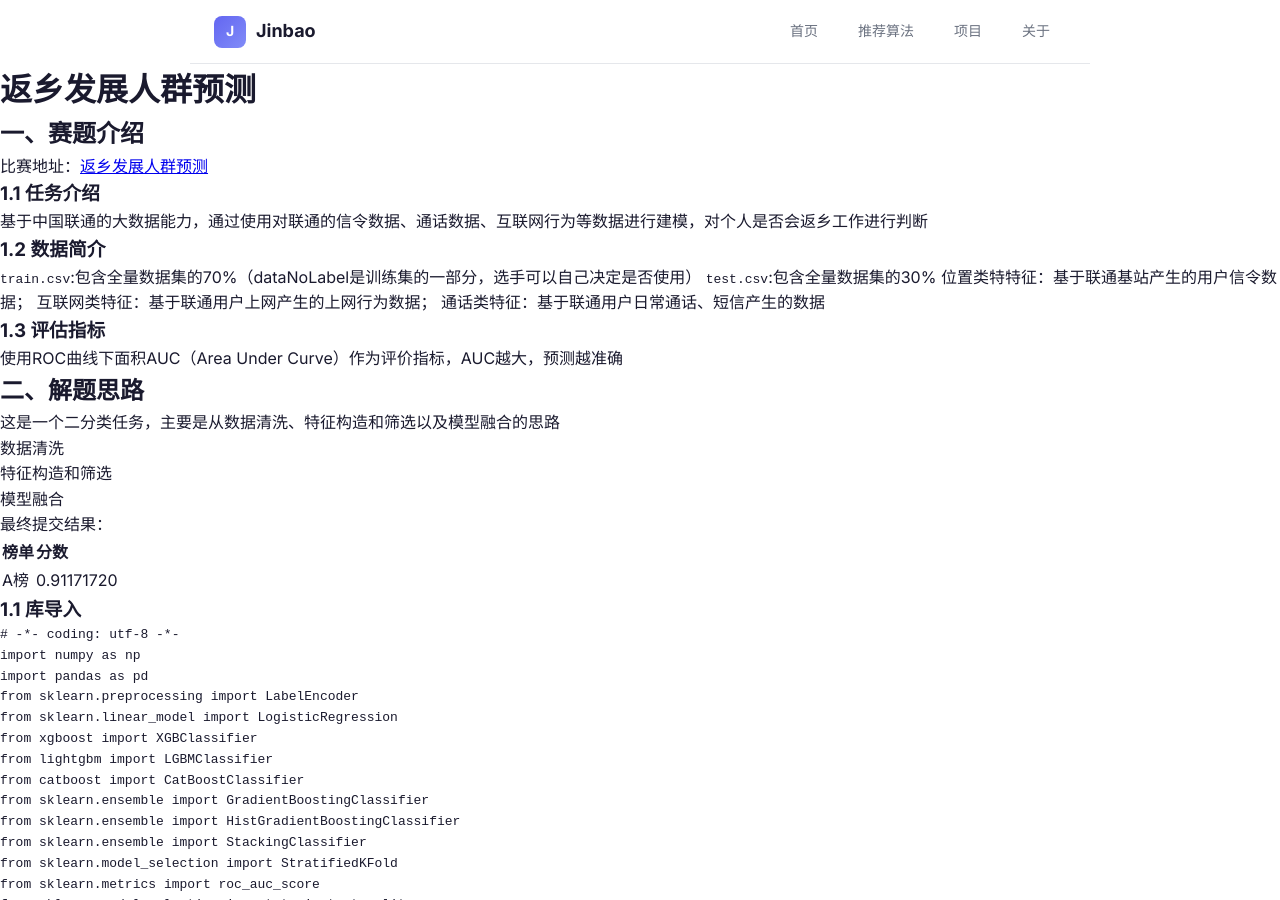
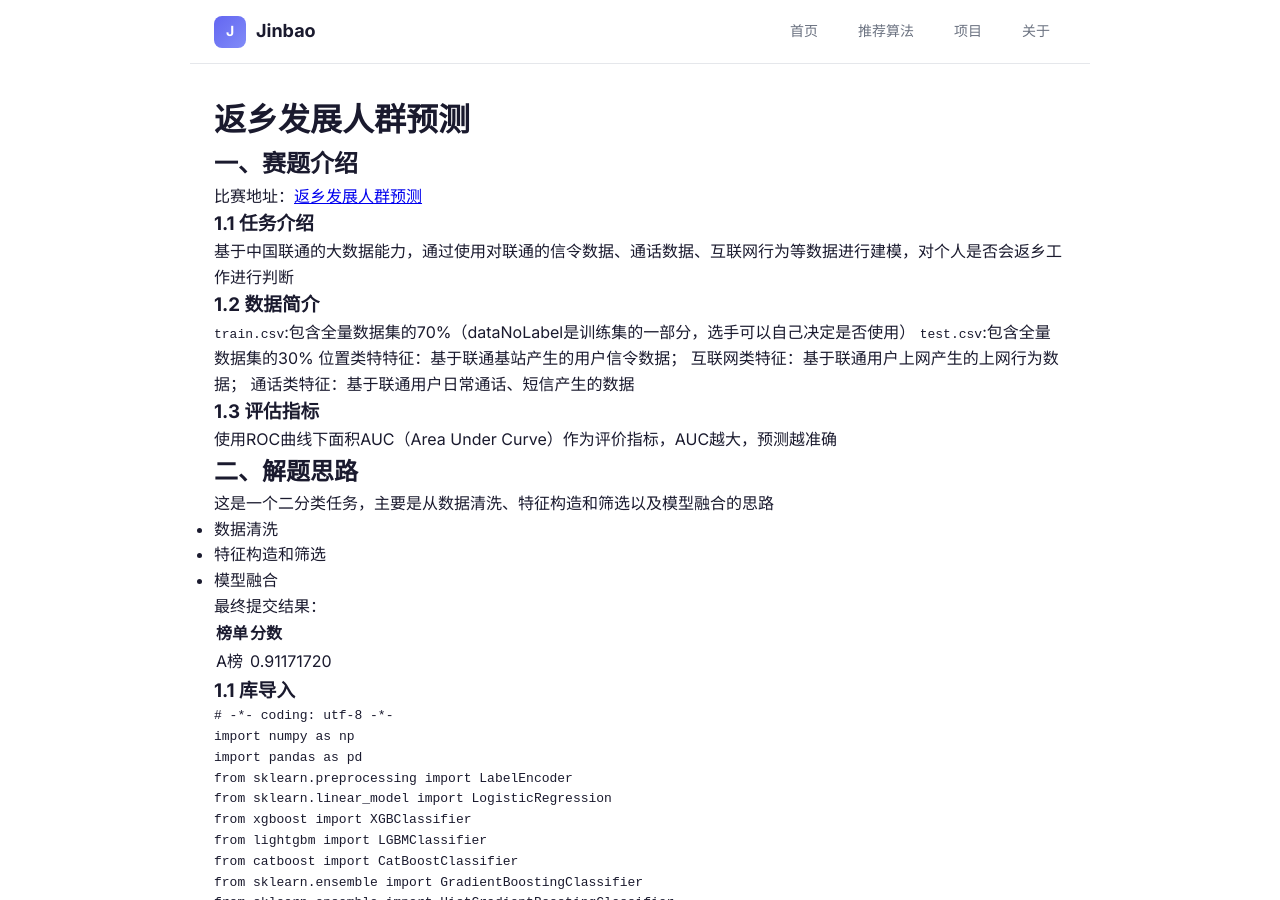
Before and after one commit to JinbaoSite/jinbaosite.github.io, a Jekyll site: the page built from 581.md, in a window 1280 px wide and 900 px high. Built offline with Jekyll 4.4.1, drawn with Linux system fonts in a browser that asks for light colours; our own code applies the rules of GitHub Pages for plain Markdown files.

Commit message:
Update default.html

```diff
--- a/_layouts/default.html
+++ b/_layouts/default.html
@@ -1,18 +1,40 @@
 <!DOCTYPE html>
-<html lang="zh-cmn-Hans">
-  {% include head.html %}
-  <body>
-    <header class="container-header" role="banner">
-      {% include header.html %}
-    </header>
+<html lang="zh-CN">
+{% include head.html %}
+<body>
+  {% include header.html %}
+  <main>
+    <div class="container" id="articleContainer">
+      {{ content }}
+    </div>
 
-    <main id="content" class="main-content" role="main">
-      {{ content }}
+    {% include footer.html %}
+  </main>
 
-    </main>
-    <footer class="site-footer">
-        {% include footer.html %}
-    </footer>
-  </body>
+  <script>
+  const menuToggle = document.getElementById('menuToggle');
+  const mobileNav = document.getElementById('mobileNav');
 
+  // 切换移动端菜单显示
+  menuToggle.addEventListener('click', () => mobileNav.classList.toggle('active'));
+
+  // 设置导航高亮（支持子页面高亮）
+  const currentUrl = "{{ page.url }}"; // Jekyll/Liquid 渲染当前页面 URL
+  const navLinks = document.querySelectorAll('header nav a, .mobile-nav a');
+
+  navLinks.forEach(link => {
+    // 移除所有已有 active 类
+    link.classList.remove('active');
+
+    const href = link.getAttribute('href');
+
+    // 如果 href 是 / 开头的路径，并且 currentUrl 以 href 开头，则高亮
+    if (href === "/" && currentUrl === "/") {
+      link.classList.add('active'); // 首页单独处理
+    } else if (href !== "/" && currentUrl.startsWith(href)) {
+      link.classList.add('active');
+    }
+  });
+</script>
+</body>
 </html>
```
